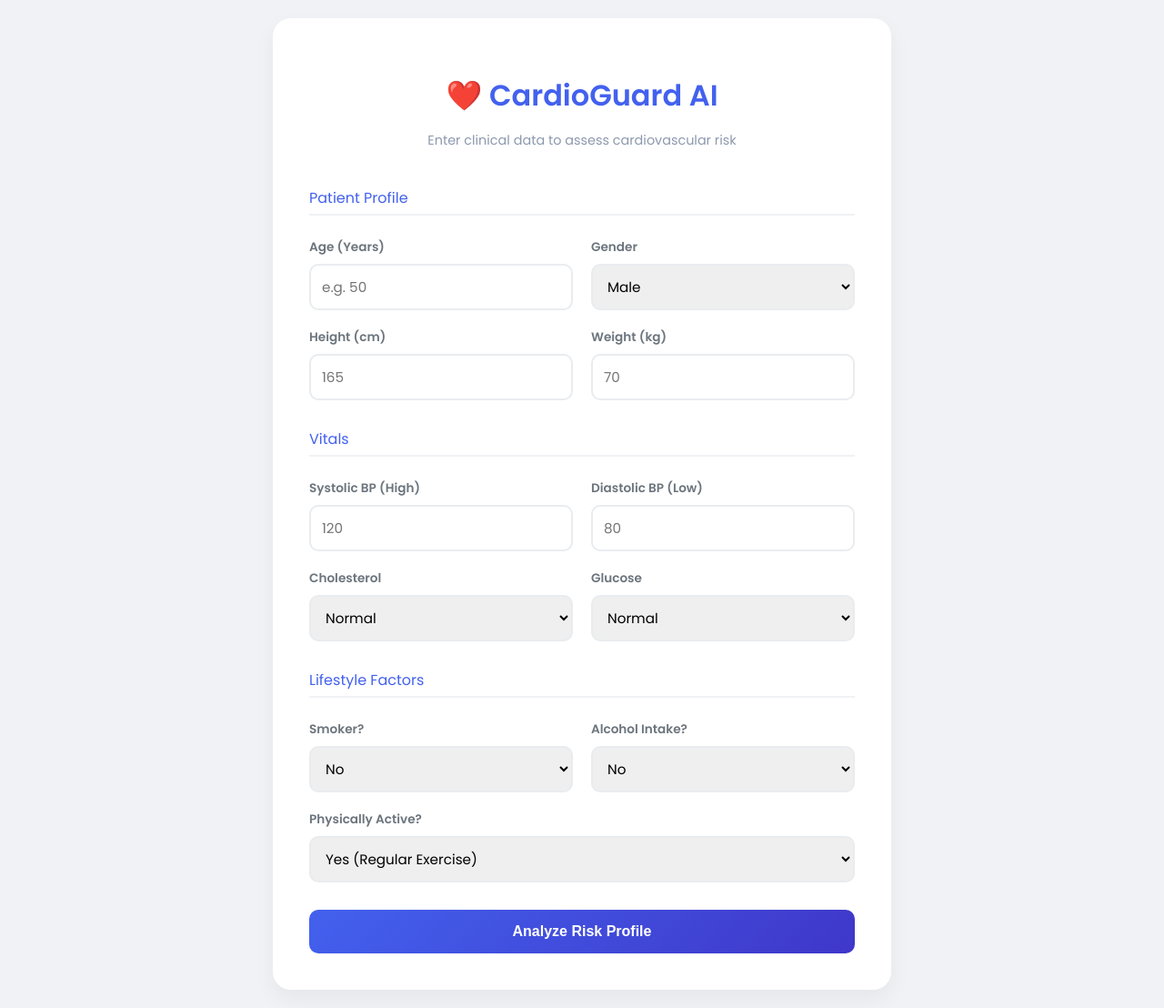
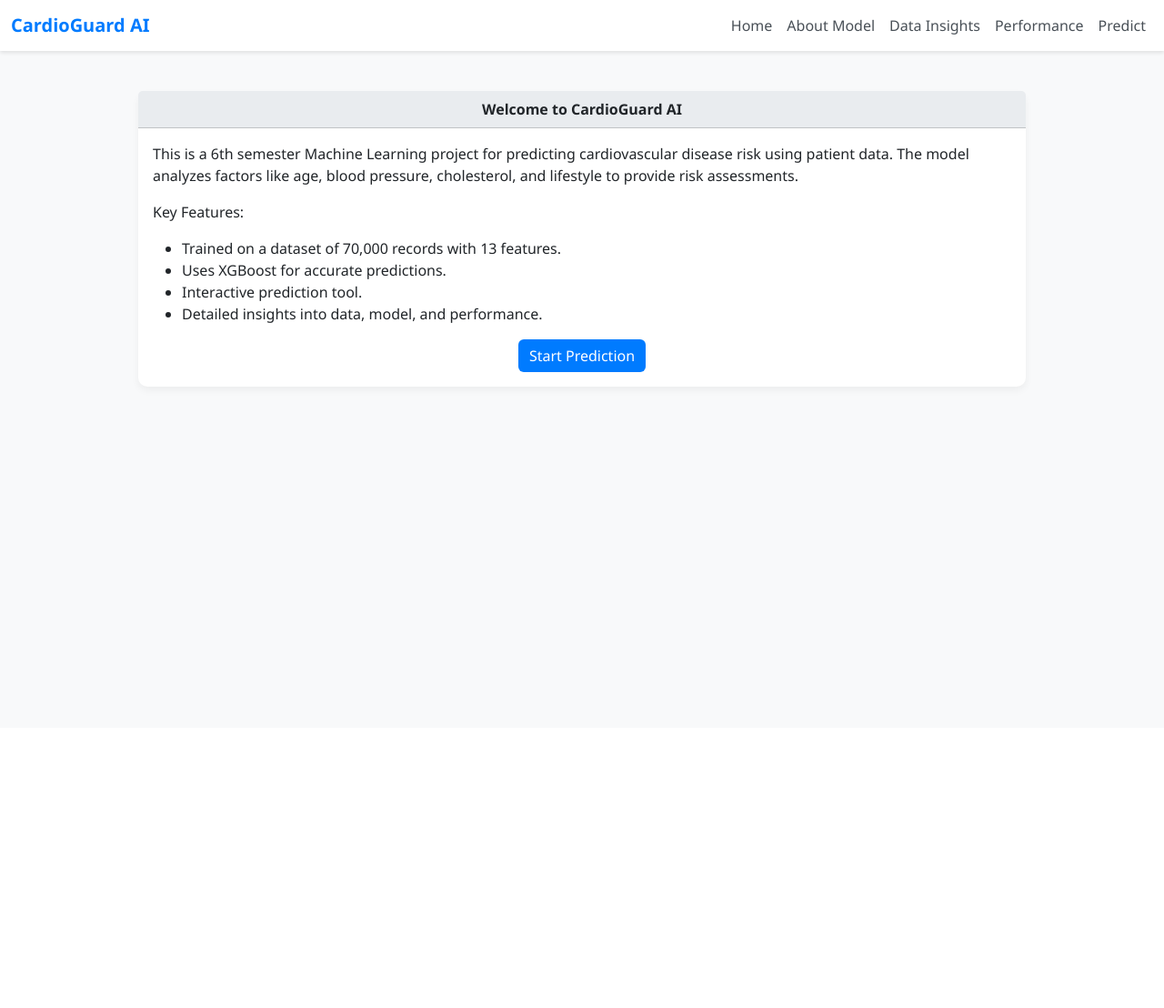
Before and after one commit to dhairyabhatt946/Cardio-ML-Project, a Flask app: page / in a window 1280 px wide. Shown: the whole page at 91% size. After the commit the page ends 429 px from the top, so only its background shows below. Run offline with Flask 3, Linux system fonts and the light colour scheme; parts of the project's set-up code (start-up, migrations or seed data) failed here and were passed over.

Commit message:
ui improved

```diff
--- a/app.py
+++ b/app.py
@@ -12,9 +12,25 @@ with open('scaler.pkl', 'rb') as f:
 
 @app.route('/')
 def home():
-    return render_template('index.html')
+    return render_template('home.html')
 
-@app.route('/predict', methods = ['POST'])
+@app.route('/about')
+def about():
+    return render_template('about.html')
+
+@app.route('/eda')
+def eda():
+    return render_template('eda.html')
+
+@app.route('/performance')
+def performance():
+    return render_template('performance.html')
+
+@app.route('/predict')
+def predict_form():
+    return render_template('predict.html')
+
+@app.route('/result', methods=['POST'])
 def predict():
     age = float(request.form['age'])
     gender = int(request.form['gender'])
@@ -49,12 +65,12 @@ def predict():
 
     if prediction[0] == 1:
         result_text = 'High Risk of Cardiovascular Disease'
-        color = 'red'
+        color = 'danger'  # Bootstrap red
     else:
-        result_text = 'Low Risk (healthy)'
-        color = 'green'
+        result_text = 'Low Risk (Healthy)'
+        color = 'success'  # Bootstrap green
 
-    return render_template('result.html', prediction_text = result_text, prob = round(probability*100, 2), color=color)
+    return render_template('result.html', prediction_text=result_text, prob=round(probability * 100, 2), color=color)
 
 if __name__ == '__main__':
     app.run(debug=True)
--- /dev/null
+++ b/templates/base.html
@@ -0,0 +1,44 @@
+<!DOCTYPE html>
+<html lang="en">
+<head>
+    <meta charset="UTF-8">
+    <meta name="viewport" content="width=device-width, initial-scale=1.0">
+    <title>{% block title %}Cardio-ML-Project{% endblock %}</title>
+    <link href="https://cdn.jsdelivr.net/npm/bootstrap@5.3.0/dist/css/bootstrap.min.css" rel="stylesheet">
+    <style>
+        body { background-color: #f8f9fa; font-family: 'Segoe UI', Tahoma, Geneva, Verdana, sans-serif; }
+        .navbar { background-color: #ffffff; box-shadow: 0 2px 4px rgba(0,0,0,0.1); }
+        .navbar-brand { color: #007bff; font-weight: bold; }
+        .nav-link { color: #495057; }
+        .nav-link:hover { color: #007bff; }
+        .container { max-width: 1200px; margin-top: 20px; }
+        .card { border: none; box-shadow: 0 4px 8px rgba(0,0,0,0.05); border-radius: 10px; }
+        .card-header { background-color: #e9ecef; font-weight: bold; }
+        .btn-primary { background-color: #007bff; border: none; }
+        .btn-primary:hover { background-color: #0056b3; }
+    </style>
+</head>
+<body>
+    <nav class="navbar navbar-expand-lg navbar-light">
+        <div class="container-fluid">
+            <a class="navbar-brand" href="/">CardioGuard AI</a>
+            <button class="navbar-toggler" type="button" data-bs-toggle="collapse" data-bs-target="#navbarNav" aria-controls="navbarNav" aria-expanded="false" aria-label="Toggle navigation">
+                <span class="navbar-toggler-icon"></span>
+            </button>
+            <div class="collapse navbar-collapse" id="navbarNav">
+                <ul class="navbar-nav ms-auto">
+                    <li class="nav-item"><a class="nav-link" href="/">Home</a></li>
+                    <li class="nav-item"><a class="nav-link" href="/about">About Model</a></li>
+                    <li class="nav-item"><a class="nav-link" href="/eda">Data Insights</a></li>
+                    <li class="nav-item"><a class="nav-link" href="/performance">Performance</a></li>
+                    <li class="nav-item"><a class="nav-link" href="/predict">Predict</a></li>
+                </ul>
+            </div>
+        </div>
+    </nav>
+    <div class="container">
+        {% block content %}{% endblock %}
+    </div>
+    <script src="https://cdn.jsdelivr.net/npm/bootstrap@5.3.0/dist/js/bootstrap.bundle.min.js"></script>
+</body>
+</html>
--- /dev/null
+++ b/templates/home.html
@@ -0,0 +1,24 @@
+{% extends 'base.html' %}
+{% block title %}Home{% endblock %}
+{% block content %}
+<div class="row justify-content-center">
+    <div class="col-md-10">
+        <div class="card mt-4">
+            <div class="card-header text-center">Welcome to CardioGuard AI</div>
+            <div class="card-body">
+                <p>This is a 6th semester Machine Learning project for predicting cardiovascular disease risk using patient data. The model analyzes factors like age, blood pressure, cholesterol, and lifestyle to provide risk assessments.</p>
+                <p>Key Features:</p>
+                <ul>
+                    <li>Trained on a dataset of 70,000 records with 13 features.</li>
+                    <li>Uses XGBoost for accurate predictions.</li>
+                    <li>Interactive prediction tool.</li>
+                    <li>Detailed insights into data, model, and performance.</li>
+                </ul>
+                <div class="text-center">
+                    <a href="/predict" class="btn btn-primary">Start Prediction</a>
+                </div>
+            </div>
+        </div>
+    </div>
+</div>
+{% endblock %}
--- a/templates/index.html
+++ /dev/null
@@ -1,218 +0,0 @@
-<!DOCTYPE html>
-<html lang="en">
-<head>
-    <meta charset="UTF-8">
-    <meta name="viewport" content="width=device-width, initial-scale=1.0">
-    <title>CardioGuard AI | Heart Disease Predictor</title>
-    <link href="https://fonts.googleapis.com/css2?family=Poppins:wght@300;400;600&display=swap" rel="stylesheet">
-    <style>
-        :root {
-            --primary-color: #4361ee;
-            --secondary-color: #3f37c9;
-            --bg-color: #f0f2f5;
-            --card-bg: #ffffff;
-            --text-color: #2b2d42;
-        }
-
-        body {
-            font-family: 'Poppins', sans-serif;
-            background-color: var(--bg-color);
-            margin: 0;
-            display: flex;
-            justify-content: center;
-            align-items: center;
-            min-height: 100vh;
-            color: var(--text-color);
-        }
-
-        .container {
-            background-color: var(--card-bg);
-            padding: 40px;
-            border-radius: 20px;
-            box-shadow: 0 10px 25px rgba(0,0,0,0.05);
-            width: 100%;
-            max-width: 600px;
-            margin: 20px;
-        }
-
-        h1 {
-            text-align: center;
-            color: var(--primary-color);
-            margin-bottom: 5px;
-            font-weight: 600;
-        }
-
-        p.subtitle {
-            text-align: center;
-            color: #8d99ae;
-            margin-bottom: 30px;
-            font-size: 0.9rem;
-        }
-
-        form {
-            display: grid;
-            grid-template-columns: 1fr 1fr;
-            gap: 20px;
-        }
-
-        .full-width {
-            grid-column: span 2;
-        }
-
-        label {
-            display: block;
-            margin-bottom: 8px;
-            font-size: 0.85rem;
-            font-weight: 600;
-            color: #6c757d;
-        }
-
-        input, select {
-            width: 100%;
-            padding: 12px;
-            border: 2px solid #e9ecef;
-            border-radius: 10px;
-            font-family: inherit;
-            font-size: 0.95rem;
-            transition: border-color 0.3s ease;
-            box-sizing: border-box; /* Fixes padding issues */
-        }
-
-        input:focus, select:focus {
-            outline: none;
-            border-color: var(--primary-color);
-        }
-
-        .section-title {
-            grid-column: span 2;
-            font-size: 1rem;
-            color: var(--primary-color);
-            border-bottom: 2px solid #f0f2f5;
-            padding-bottom: 5px;
-            margin-top: 10px;
-            margin-bottom: 5px;
-        }
-
-        button {
-            grid-column: span 2;
-            background: linear-gradient(135deg, var(--primary-color), var(--secondary-color));
-            color: white;
-            padding: 15px;
-            border: none;
-            border-radius: 10px;
-            font-size: 1rem;
-            font-weight: 600;
-            cursor: pointer;
-            margin-top: 10px;
-            transition: transform 0.2s, box-shadow 0.2s;
-        }
-
-        button:hover {
-            transform: translateY(-2px);
-            box-shadow: 0 5px 15px rgba(67, 97, 238, 0.3);
-        }
-
-        /* Mobile Responsive */
-        @media (max-width: 500px) {
-            form { grid-template-columns: 1fr; }
-            .full-width { grid-column: span 1; }
-            button { grid-column: span 1; }
-            .section-title { grid-column: span 1; }
-        }
-    </style>
-</head>
-<body>
-
-<div class="container">
-    <h1>❤️ CardioGuard AI</h1>
-    <p class="subtitle">Enter clinical data to assess cardiovascular risk</p>
-
-    <form action="/predict" method="POST">
-
-        <div class="section-title">Patient Profile</div>
-
-        <div>
-            <label>Age (Years)</label>
-            <input type="number" name="age" placeholder="e.g. 50" required>
-        </div>
-
-        <div>
-            <label>Gender</label>
-            <select name="gender">
-                <option value="1">Male</option>
-                <option value="0">Female</option>
-            </select>
-        </div>
-
-        <div>
-            <label>Height (cm)</label>
-            <input type="number" name="height" placeholder="165" required>
-        </div>
-
-        <div>
-            <label>Weight (kg)</label>
-            <input type="number" name="weight" placeholder="70" required>
-        </div>
-
-        <div class="section-title">Vitals</div>
-
-        <div>
-            <label>Systolic BP (High)</label>
-            <input type="number" name="ap_hi" placeholder="120" required>
-        </div>
-
-        <div>
-            <label>Diastolic BP (Low)</label>
-            <input type="number" name="ap_lo" placeholder="80" required>
-        </div>
-
-        <div>
-            <label>Cholesterol</label>
-            <select name="chol">
-                <option value="1">Normal</option>
-                <option value="2">Above Normal</option>
-                <option value="3">High</option>
-            </select>
-        </div>
-
-        <div>
-            <label>Glucose</label>
-            <select name="gluc">
-                <option value="1">Normal</option>
-                <option value="2">Above Normal</option>
-                <option value="3">High</option>
-            </select>
-        </div>
-
-        <div class="section-title">Lifestyle Factors</div>
-
-        <div>
-            <label>Smoker?</label>
-            <select name="smoke">
-                <option value="0">No</option>
-                <option value="1">Yes</option>
-            </select>
-        </div>
-
-        <div>
-            <label>Alcohol Intake?</label>
-            <select name="alco">
-                <option value="0">No</option>
-                <option value="1">Yes</option>
-            </select>
-        </div>
-
-        <div class="full-width">
-            <label>Physically Active?</label>
-            <select name="active">
-                <option value="1">Yes (Regular Exercise)</option>
-                <option value="0">No (Sedentary)</option>
-            </select>
-        </div>
-
-        <button type="submit">Analyze Risk Profile</button>
-    </form>
-</div>
-
-</body>
-</html>
```
Also changed, not shown: templates/about.html (added, +22 -0 lines), templates/eda.html (added, +34 -0 lines), templates/performance.html (added, +63 -0 lines), templates/predict.html (added, +92 -0 lines), templates/result.html (+16 -105 lines), confusion_matrix.png (deleted), static/confusion_matrix.png (added), static/eda_boxplot.png (renamed from eda_boxplot.png), static/eda_heatmap.png (renamed from eda_heatmap.png), 1 other file.
